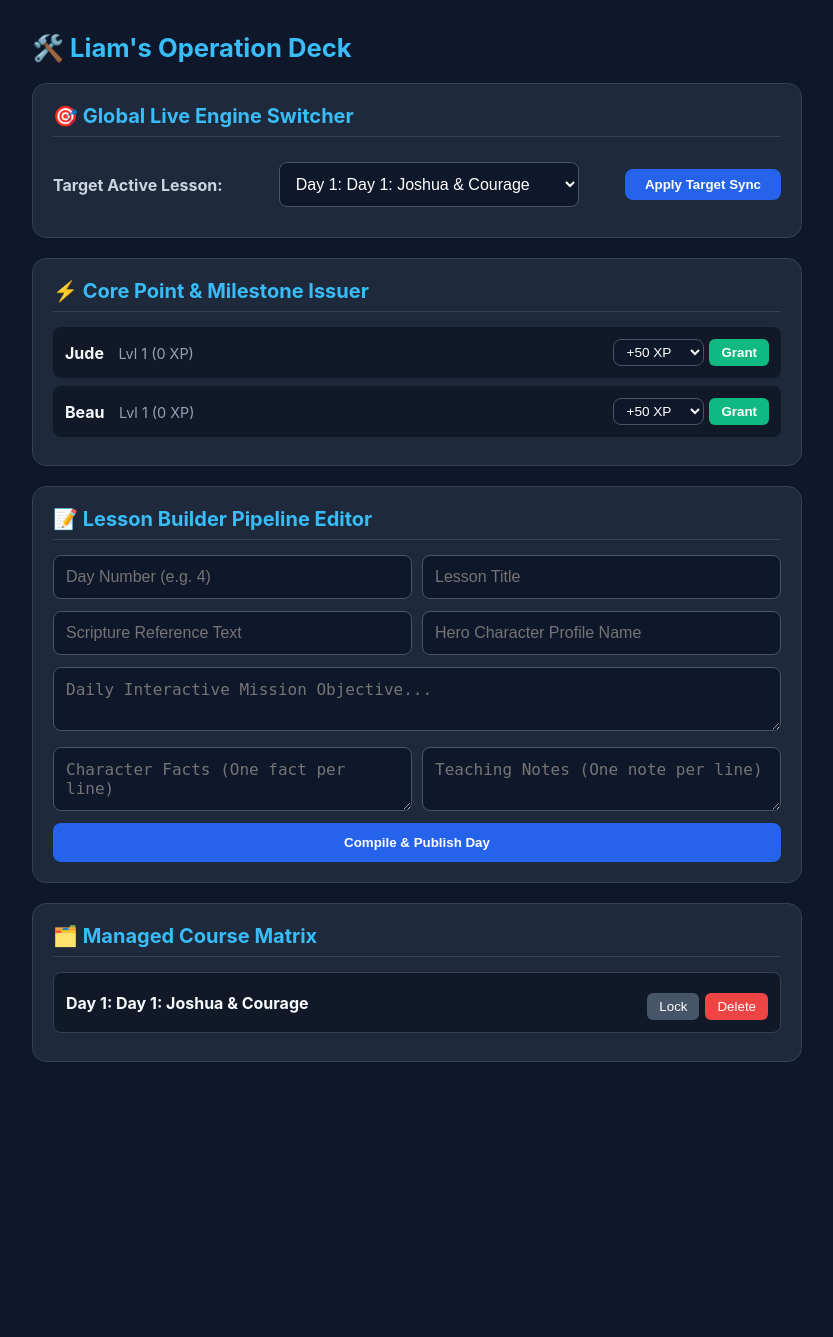
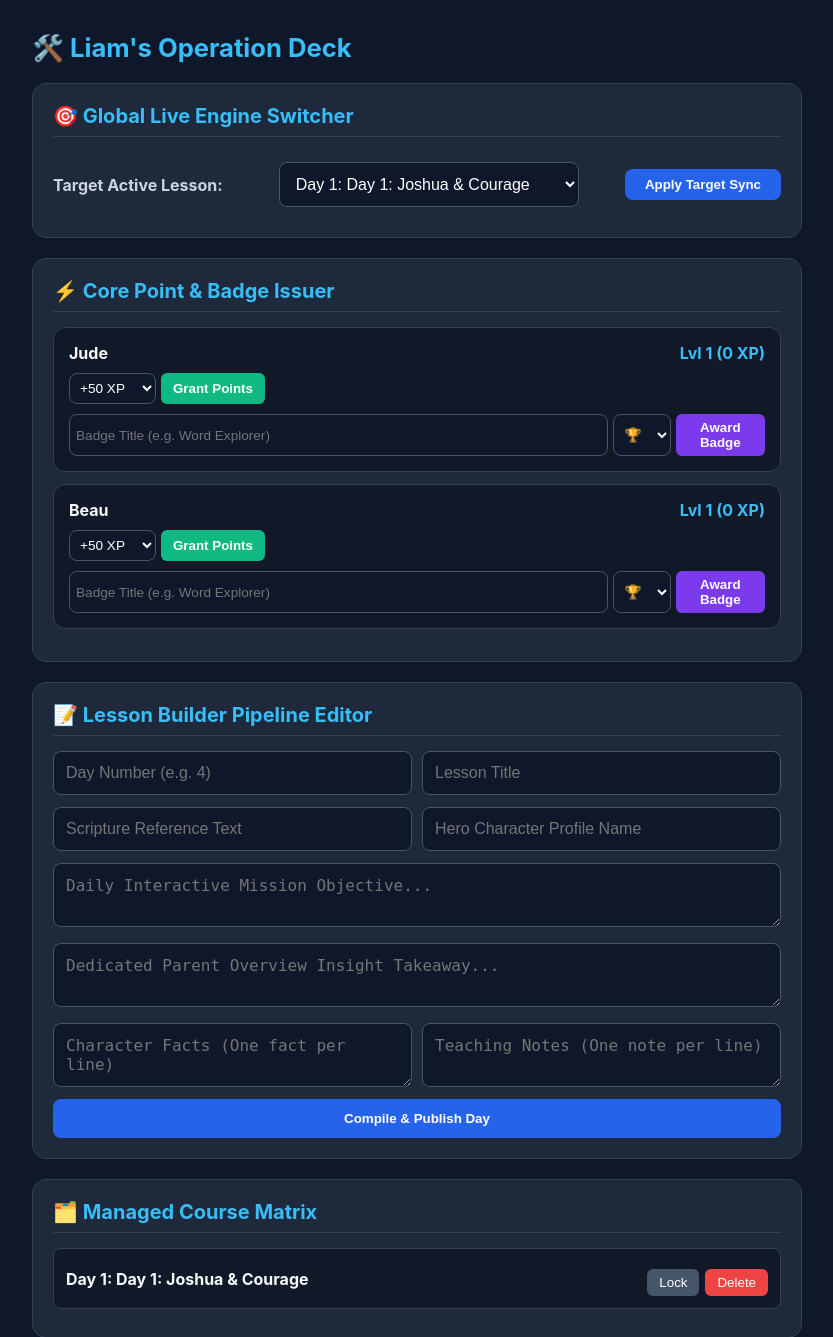
Before and after one commit to LiamN-Dev/bible_study_app, a Flask app: page /admin in a window 1280 px wide. Shown: the top 1337 px of the page, without its empty margins (223-1056 px from the left). Before the commit the page ends 1062 px from the top, so only its background shows below. Run offline with Flask 3, Linux system fonts and the light colour scheme; data comes from the database, SQL or seed files in the repository; data that the repository does not hold is empty.

Commit message:
Update admin panel layout and features

```diff
--- a/templates/admin.html
+++ b/templates/admin.html
@@ -14,8 +14,9 @@
         input, textarea, select { width: 100%; padding: 12px; background: #0f172a; border: 1px solid #475569; border-radius: 8px; color: white; font-size: 1rem; }
         .btn-blue { background: #2563eb; color: white; border: none; padding: 12px; border-radius: 8px; font-weight: bold; cursor: pointer; }
         .btn-green { background: #10b981; color: white; border: none; padding: 6px 12px; border-radius: 6px; font-weight: bold; cursor: pointer; }
+        .btn-purple { background: #7c3aed; color: white; border: none; padding: 6px 12px; border-radius: 6px; font-weight: bold; cursor: pointer; }
         .btn-red { background: #ef4444; color: white; border: none; padding: 6px 12px; border-radius: 6px; cursor: pointer; }
-        .player-row { background: #111827; padding: 12px; border-radius: 8px; margin-bottom: 8px; display: flex; justify-content: space-between; align-items: center; }
+        .player-row { background: #111827; padding: 15px; border-radius: 12px; margin-bottom: 12px; border: 1px solid #334155; }
     </style>
 </head>
 <body>
@@ -36,28 +37,44 @@
         </form>
     </div>
 
-    <!-- FEATURE 2: INSTANT XP REWARD TRIGGERS -->
+    <!-- FEATURE 2: POINTS & BADGES ENGINE -->
     <div class="panel">
-        <h2>⚡ Core Point & Milestone Issuer</h2>
+        <h2>⚡ Core Point & Badge Issuer</h2>
         {% for p in profiles %}
             <div class="player-row">
-                <div>
+                <div class="flex-row" style="margin-bottom: 10px;">
                     <strong>{{ p['display_name'] }}</strong>
-                    <span style="color:#94a3b8; font-size:0.9rem; margin-left:10px;">Lvl {{ p['level'] }} ({{ p['points'] }} XP)</span>
+                    <span style="color:#38bdf8; font-weight:bold;">Lvl {{ p['level'] }} ({{ p['points'] }} XP)</span>
                 </div>
-                <form action="/admin/reward/{{ p['username'] }}" method="POST" style="display:flex; gap:5px;">
-                    <select name="xp" style="width:auto; padding:4px 8px; font-size:0.85rem;">
+
+                <!-- XP Form -->
+                <form action="/admin/reward/{{ p['username'] }}" method="POST" style="display:flex; gap:5px; margin-bottom:10px;">
+                    <select name="xp" style="width:auto; padding:6px; font-size:0.85rem;">
                         <option value="25">+25 XP</option>
                         <option value="50" selected>+50 XP</option>
                         <option value="100">+100 XP</option>
                     </select>
-                    <button type="submit" class="btn-green">Grant</button>
+                    <button type="submit" class="btn-green">Grant Points</button>
+                </form>
+
+                <!-- Badge Form -->
+                <form action="/admin/award_badge/{{ p['username'] }}" method="POST" style="display:flex; gap:5px;">
+                    <input type="text" name="badge_name" placeholder="Badge Title (e.g. Word Explorer)" style="padding:6px; font-size:0.85rem;" required>
+                    <select name="emoji" style="width:70px; padding:6px; font-size:0.85rem;">
+                        <option value="🏆">🏆</option>
+                        <option value="🛡️">🛡️</option>
+                        <option value="⚔️">⚔️</option>
+                        <option value="👑">👑</option>
+                        <option value="🌟">🌟</option>
+                        <option value="🔥">🔥</option>
+                    </select>
+                    <button type="submit" class="btn-purple">Award Badge</button>
                 </form>
             </div>
         {% endfor %}
     </div>
 
-    <!-- FEATURE 3: DYNAMIC LESSON BUILDER (ADD DAYS) -->
+    <!-- FEATURE 3: DYNAMIC LESSON BUILDER -->
     <div class="panel">
         <h2>📝 Lesson Builder Pipeline Editor</h2>
         <form action="/admin/add_day" method="POST">
@@ -71,6 +88,9 @@
             </div>
             <div style="margin-bottom:12px;">
                 <textarea name="kids_mission" rows="2" placeholder="Daily Interactive Mission Objective..." required></textarea>
+            </div>
+            <div style="margin-bottom:12px;">
+                <textarea name="parent_takeaway" rows="2" placeholder="Dedicated Parent Overview Insight Takeaway..."></textarea>
             </div>
             <div class="form-row">
                 <textarea name="facts" rows="2" placeholder="Character Facts (One fact per line)"></textarea>
```
